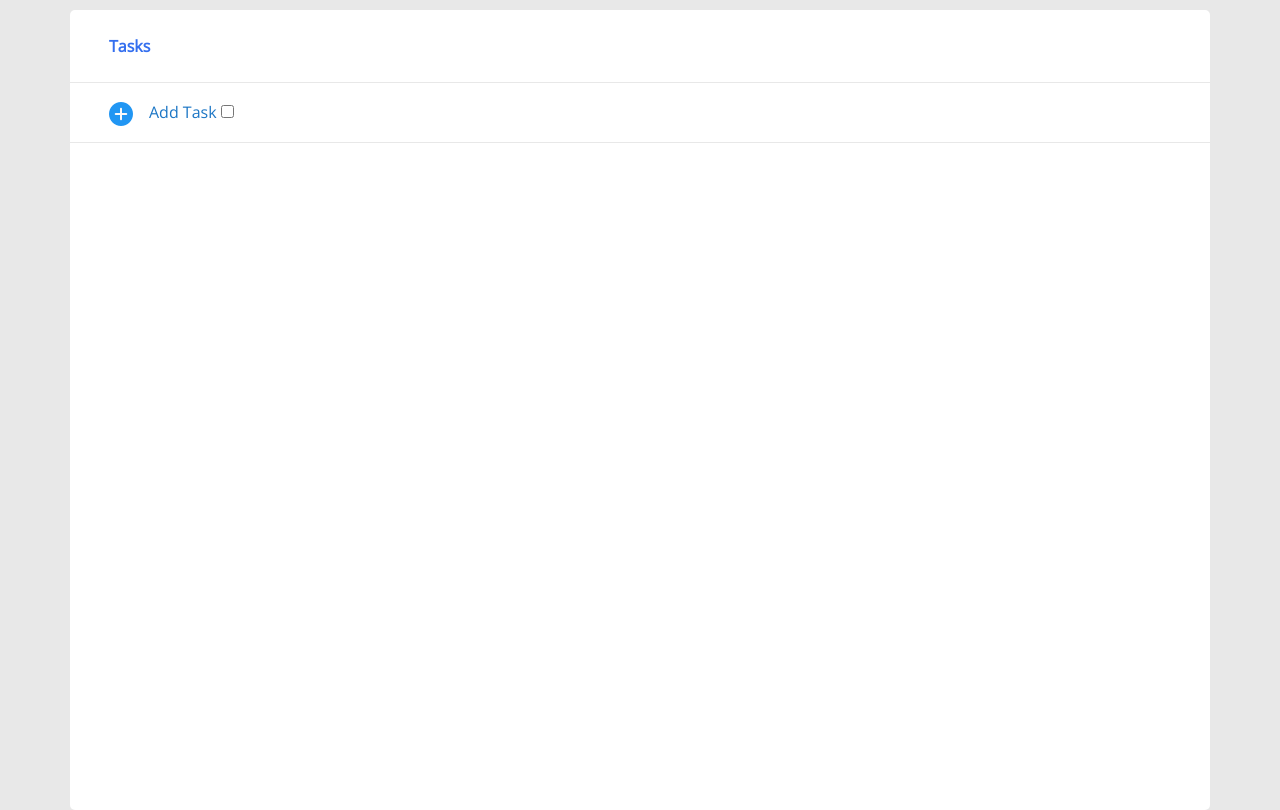
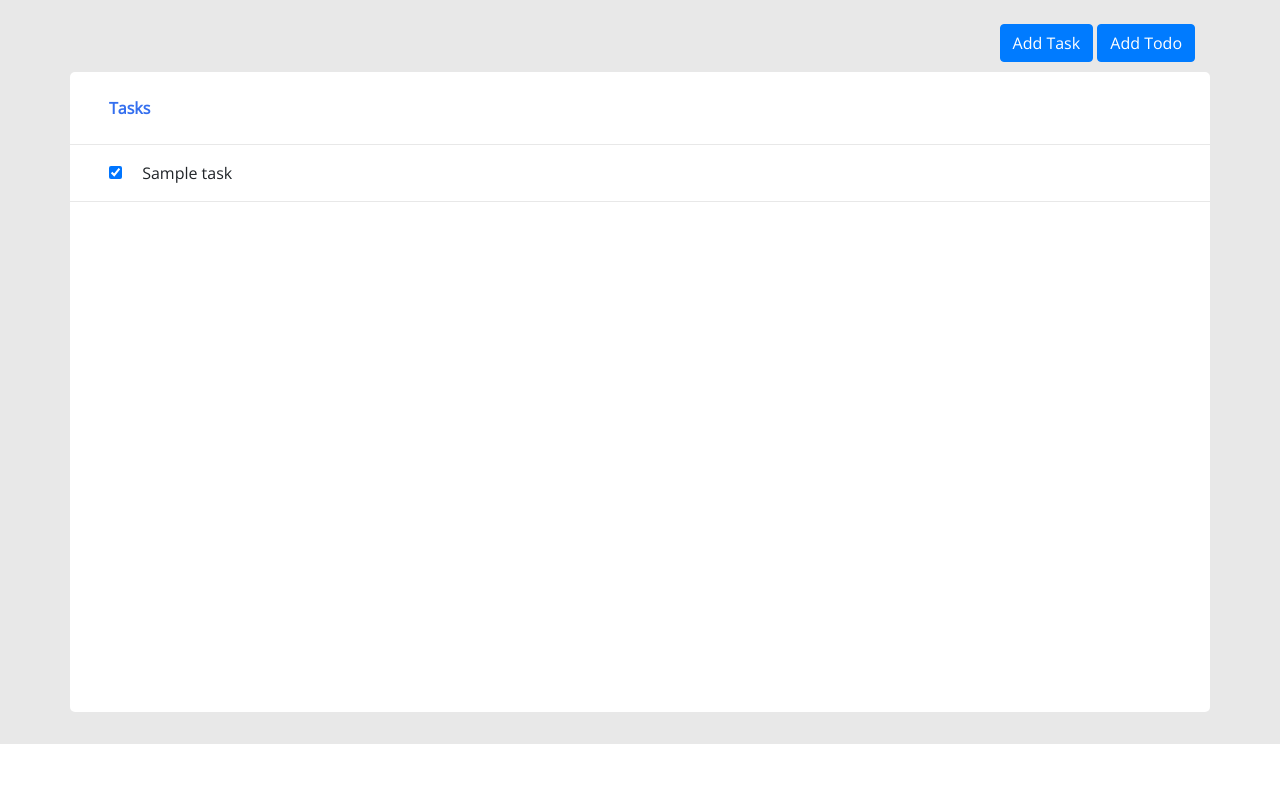
Before and after one commit to aromaldev/rectodo, a Django app: template todo/templates/todo/home.html in a window 1280 px wide. Shown: the part 56-866 px from the top of the page. After the commit the page ends 800 px from the top, so only its background shows below. Run offline with Django 3.2, Linux system fonts and the light colour scheme; the template is opened without the code that fills it: most values are stand-ins (such as "Sample title", 1, 10 or a date in 2020); some libraries are stand-ins or nearby versions.

Commit message:
update 1

```diff
--- a/todo/models.py
+++ b/todo/models.py
@@ -15,5 +15,7 @@ class Task(models.Model):
     updated_on=models.DateTimeField(auto_now=True)
     completed=models.BooleanField(default=0)
     userId=models.ForeignKey(User,on_delete=models.CASCADE)
+    task_choice=[('task','task'),('todo','todo')];
+    tasktype=models.CharField(max_length=5,choices=task_choice,default='task')
     def __str__(self):
-        return self.Task
+        return self.task
--- a/todo/static/todo/css/home.css
+++ b/todo/static/todo/css/home.css
@@ -11,7 +11,9 @@ body,html{
 .task-container{
     background-color: #FFFFFF;
     border-radius: 5px;
-    height: 100vh !important;
+    height: 80vh !important;
+    max-height: 80vh;
+    overflow-x: auto;
 }
 .task-head{
     color:#346fef;
@@ -37,3 +39,9 @@ a{
 input{
     border: none;
 }
+.btn-container .row .col{
+    text-align: right;
+}
+.add-ico, .complete-task{
+    margin-right: 1em;
+}
--- a/todo/templates/todo/home.html
+++ b/todo/templates/todo/home.html
@@ -9,7 +9,7 @@
 <!--===============================================================================================-->
 	<link rel="icon" type="image/png" href="{% static 'todo/images/icons/favicon.ico' %}"/>
 <!--===============================================================================================-->
-	<link rel="stylesheet" type="text/css" href="{% static 'todo/vendor/bootstrap/css/bootstrap.min.css' %}">
+	<link rel="stylesheet" href="https://maxcdn.bootstrapcdn.com/bootstrap/4.0.0/css/bootstrap.min.css" integrity="sha384-Gn5384xqQ1aoWXA+058RXPxPg6fy4IWvTNh0E263XmFcJlSAwiGgFAW/dAiS6JXm" crossorigin="anonymous">
 <!--===============================================================================================-->
 	<link rel="stylesheet" type="text/css" href="{% static 'todo/fonts/font-awesome-4.7.0/css/font-awesome.min.css' %}">
 <!--===============================================================================================-->
@@ -32,7 +32,7 @@
     <div class="collapse navbar-collapse" id="navbarNav">
       	<ul class="navbar-nav ml-auto">
         	<li class="nav-item active">
-          		<a class="nav-link" href="#">Logout</a>
+          		<a class="nav-link" href="{% url 'todo:logout' %}">Logout</a>
         	</li>
        		<li class="nav-item">
           		<a class="nav-link" href="#">{{ username }}</a>
@@ -40,18 +40,36 @@
       	</ul>
     </div>
 </nav>
+<br>
+<div class="container btn-container">
+	<div class="row">
+		<div class="col col-md-3 offset-md-9 col-sm-12">
+			<button class="btn btn-primary" id="task-btn">Add Task</button>
+			<button class="btn btn-primary" id="todo-btn">Add Todo</button>
+		</div>
+	</div>
+</div>
 <div class="container task-container" style="margin-top: 10px;">
-	<div class="row">
+	<div class="row head-row">
 		<div class="col-md-12 col-sm-12">
 			<span class="task-head">Tasks</span>
 		</div>
 	</div>
+
+	{% for t in tasks %}
 	<div class="row">
 		<div class="col-md-12 col-sm-12">
-			<a href="/" class="add_task"><img src="{% static 'todo/images/icons/plus.png' %}"/><span class="tasks">Add Task</span></a>
-			<input type="checkbox"> <input type="text" class="input">
+			<input type="checkbox" id="task{{ t.id }}" class="complete-task" checked>
+			<span class="">{{ t.task }}</span>
 		</div>
 	</div>
+	{% endfor %}
+
+	<!-- <div class="row">
+		<div class="col-md-12 col-sm-12">
+			<img src="{% static 'todo/images/icons/plus.png' %}" class="add-ico"/><input type="text" class="input" placeholder="Enter your task">
+		</div>
+	</div> -->
 </div>
 <!--===============================================================================================-->
 <script src="{% static 'todo/vendor/jquery/jquery-3.2.1.min.js' %}"></script>
@@ -68,13 +86,54 @@
 		})
 	</script>
 	<script>
+	add_task=false;
+	head_task=0
 	$('.add_task').on('click',function(event){
 		event.preventDefault();
 		alert("hello");
 	});
+	$('#task-btn').click(function(){
+		if (!add_task){
+			add_task=true;
+			$('.head-row').after('<div class=\"row task-in-row\"><div class=\"col-md-12 col-sm-12\"><img src=\"{% static "todo/images/icons/plus.png" %}\" class=\"add-ico\"/><input type=\"text\" class=\"input task-in\" placeholder=\"Enter your task\"></div></div>');
+		}
+	});
+	$(document).on('blur','.task-in',function(){
+		if($('.task-in').val().length>0){
+			task=$('.task-in').val();
+
+			$.ajax({
+				type: "POST",
+				url: "addtask",
+				data: {'task':task,'csrfmiddlewaretoken': '{{ csrf_token }}','head':head_task},
+				success: function (response) {
+					add_task=false;
+					$('.task-in-row').remove();
+					$('.head-row').after('<div class=\"row\"><div class=\"col-md-12 col-sm-12\">'+task+'</div></div>');
+				}
+			});
+		}else{
+			add_task=false;
+			$('.task-in-row').remove();
+		}
+	});
+	$(document).on('keydown','.task-in',function(e){
+  		if(e.keyCode == 13){
+			if($('.task-in').val().length>0){
+				$(this).blur();
+			}else{
+				add_task=false;
+				$('.task-in-row').remove();
+			}
+		}
+	});
+	$('.complete-task').change(function(){
+		if(this.checked){
+			alert("hi");
+		}
+	});
 	</script>
 <!--===============================================================================================-->
-	<script src="{% static 'todo/js/main.js' %}"></script>
 
 </body>
 </html>
--- a/todo/urls.py
+++ b/todo/urls.py
@@ -18,6 +18,8 @@ from django.urls import path
 from . import views
 app_name = 'todo'
 urlpatterns = [
-    path('',views.login),
+    path('',views.login,name='login'),
     path('verify',views.verifyCredentials,name='verify'),
+    path('logout',views.logout,name='logout'),
+    path('addtask',views.addTask,name='addtask'),
 ]
```
Also changed, not shown: todo/views.py (+26 -6 lines), db.sqlite3, todo/migrations/0002_task_tasktype.py (added).
